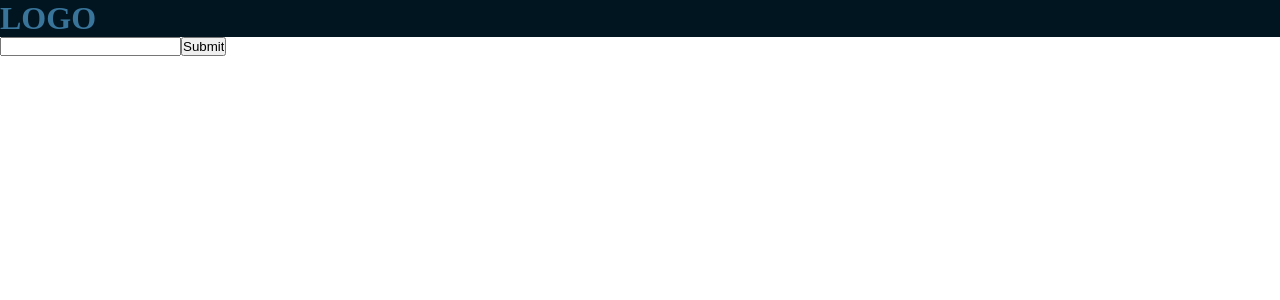
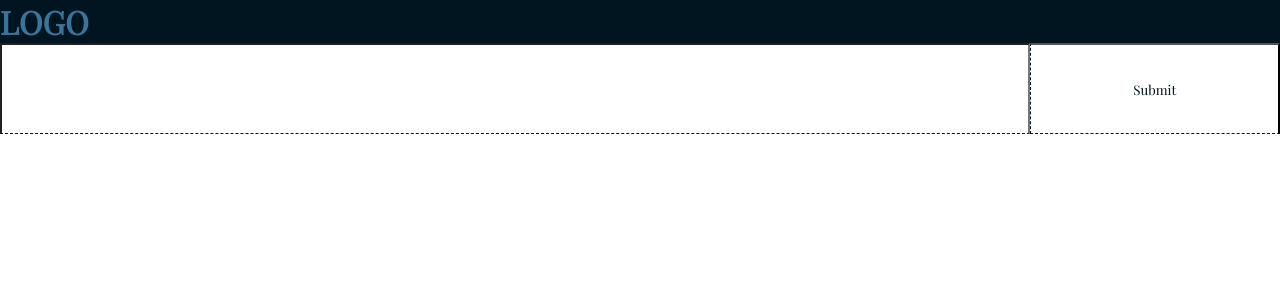
Before and after one commit to mcream/vue-todo-intro, a Vue app: page / in a window 1280 px wide. Shown: the top 300 px of the page. Built offline with nearby package versions, Linux system fonts and the light colour scheme.

Commit message:
Deleted unnecessary services

```diff
--- a/package.json
+++ b/package.json
@@ -14,14 +14,12 @@
   "devDependencies": {
     "@vue/cli-plugin-babel": "^3.11.0",
     "@vue/cli-plugin-eslint": "^3.11.0",
-    "@vue/cli-plugin-pwa": "^3.11.0",
     "@vue/cli-service": "^3.11.0",
     "@vue/eslint-config-prettier": "^5.0.0",
     "babel-eslint": "^10.0.1",
     "eslint": "^5.16.0",
     "eslint-plugin-prettier": "^3.1.0",
     "eslint-plugin-vue": "^5.0.0",
-    "prettier": "^1.18.2",
     "vue-template-compiler": "^2.6.10"
   }
 }
--- a/src/App.vue
+++ b/src/App.vue
@@ -19,7 +19,9 @@ export default {
 };
 </script>
 <style>
+@import url('https://fonts.googleapis.com/css?family=Playfair+Display&display=swap');
 *{
+  font-family: 'Playfair Display', serif;
   box-sizing: border-box;
   margin: 0;
   padding: 0;
--- a/src/components/AddTodo.vue
+++ b/src/components/AddTodo.vue
@@ -12,4 +12,27 @@ export default {
 }
 </script>
 <style scoped>
+    form{
+        display: flex;
+    }
+    input[type="text"]{
+        flex: 4;
+        font-weight: bold;
+        font-size: 36px;
+        padding: 20px;
+        border-bottom: 1px dashed #011521;
+    }
+    input[type="submit"]{
+        color: #011521;
+        background: #fff;
+        flex: 1;
+        border-left: 1px dashed #011521;
+        border-bottom: 1px dashed #011521;
+    }
+    input[type="submit"]:hover{
+        transition: .7s;
+        color: #f0f0f0;
+        background: #011521;
+        cursor: pointer;
+    }
 </style>
```
